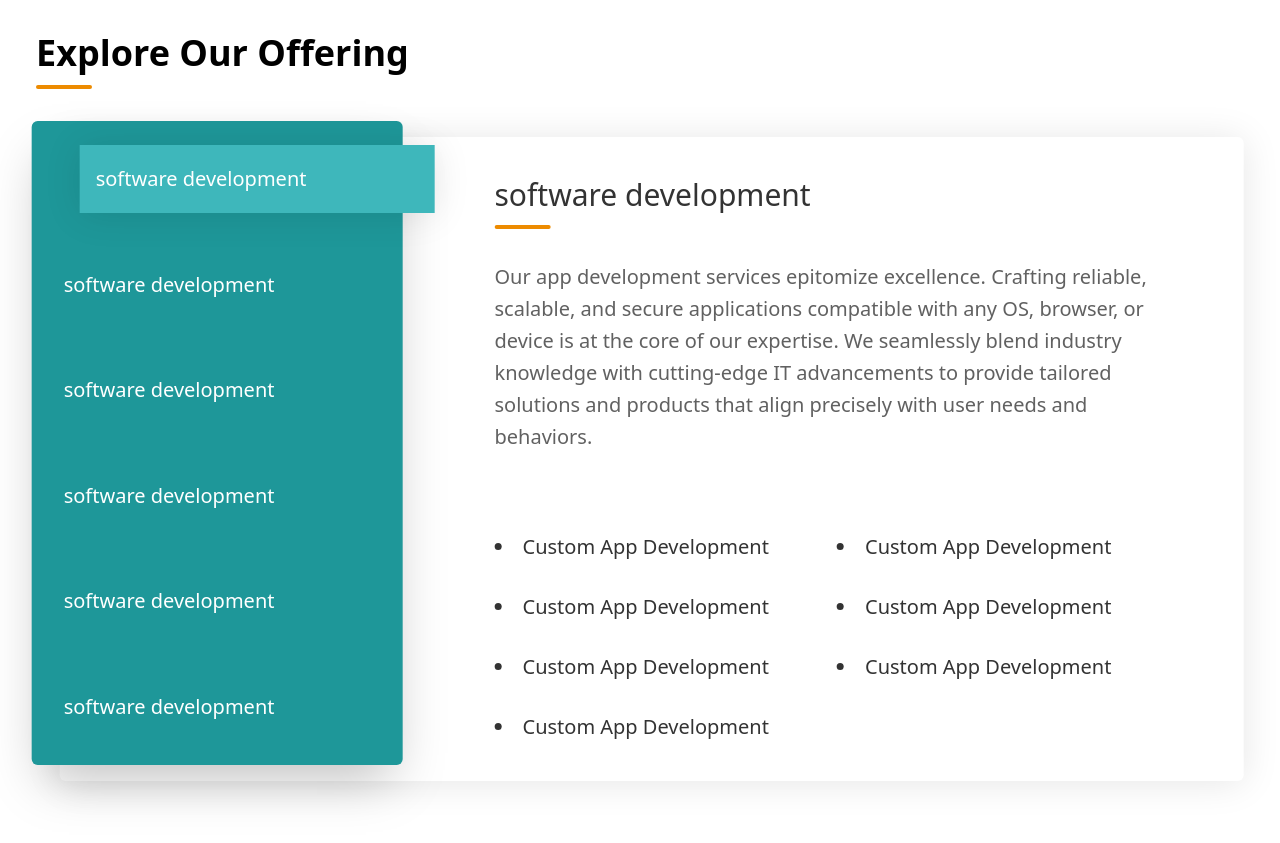
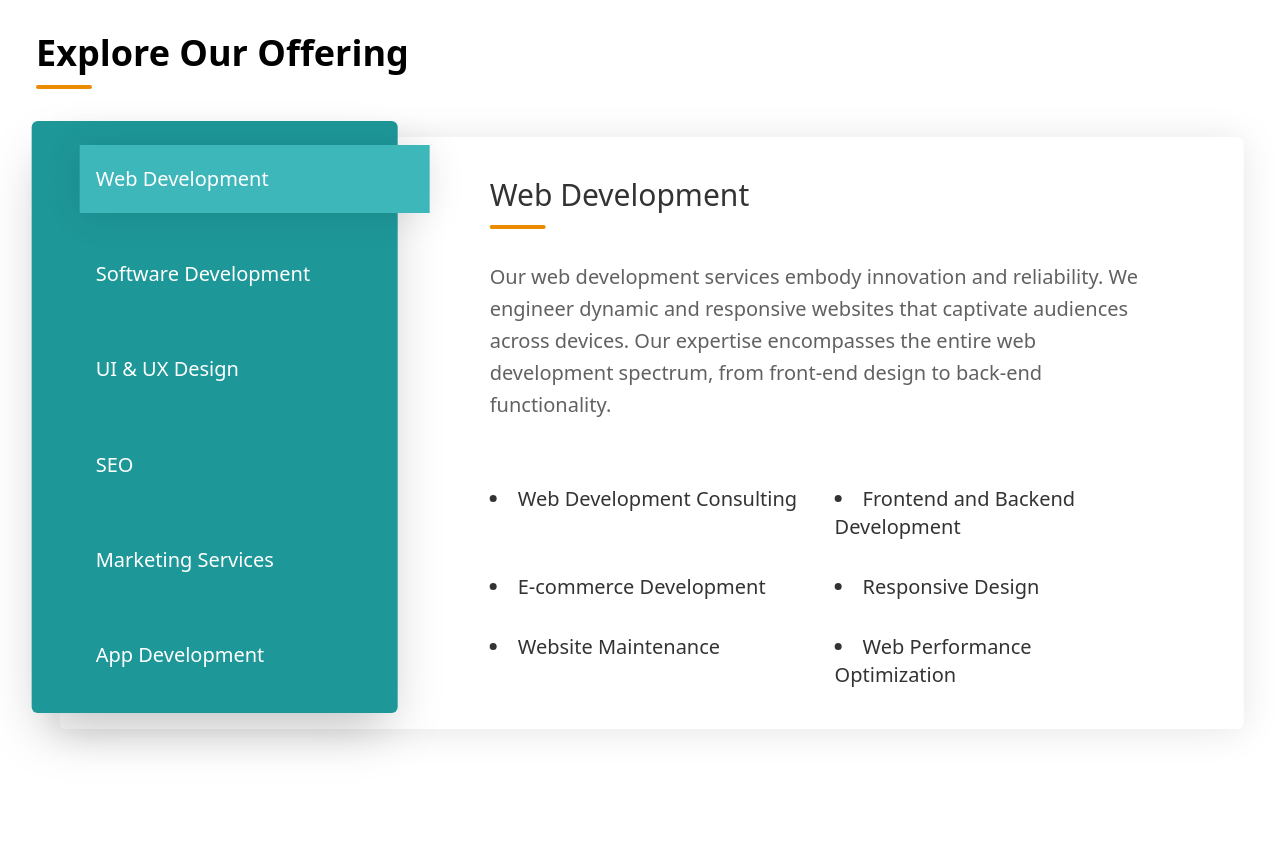
Before and after one commit to Malik-Haziq/CWN-Tech, a React (Vite) app: page / in a window 1280 px wide. Shown: the part 1120-1963 px from the top of the page. After the commit the page ends 1913 px from the top, so only its background shows below. Built offline with nearby package versions, Linux system fonts and the light colour scheme; a web font is replaced by a local one.

Commit message:
services section half completed

```diff
--- a/src/pages/home/Home.jsx
+++ b/src/pages/home/Home.jsx
@@ -7,88 +7,9 @@ import itrsoftware from "@images/featured/itrsoftware.webp";
 import realpage from "@images/featured/realpage.webp";
 import controlit from "@images/featured/controlit.webp";
 import speechagain from "@images/featured/speechagain.webp";
+import { useState } from "react";
 
 export function Home() {
-  const headingList = ['Web Development','Software Development','UI & UX Design','SEO (Search Engine Optimization)','Marketing Services','App Development',]
-  const services = [
-    {
-      heading: "Web Development",
-      desc: "Our web development services embody innovation and reliability. We engineer dynamic and responsive websites that captivate audiences across devices. Our expertise encompasses the entire web development spectrum, from front-end design to back-end functionality.",
-      list: [
-        "Web Development Consulting",
-        "Frontend and Backend Development",
-        "E-commerce Development",
-        "Responsive Design",
-        "Website Maintenance",
-        "Web Performance Optimization",
-      ],
-    },
-    {
-      heading: "Software Development",
-      desc: "A software development company with 34 years of business excellence, we can develop reliable, scalable and secure software solutions for any OS, browser and device. We bring together deep industry expertise and the latest IT advancements to deliver custom solutions and products that perfectly fit the needs and behavior of their users.",
-      list: [
-        "Software consulting",
-        "Custom software development",
-        "Software development outsourcing",
-        "Software product development",
-        "Cloud application development",
-        "Team augmentation",
-        "Legacy software modernization",
-      ],
-    },
-    {
-      heading: "UI & UX Design",
-      desc: "Our UI & UX design services redefine user experiences. We fuse creativity with functionality, delivering visually stunning and intuitively designed interfaces. Our approach combines user-centric design principles with the latest trends, ensuring optimal engagement and satisfaction.",
-      list: [
-        "UI/UX Consulting",
-        "Wireframing and Prototyping",
-        "User Research",
-        "Visual Design",
-        "Interaction Design",
-        "Usability Testing",
-        "Design System Development",
-      ],
-    },
-    {
-      heading: "SEO (Search Engine Optimization)",
-      desc: "Our commitment to excellence has driven our SEO services. We optimize digital landscapes, ensuring visibility and relevance across search engines. With a strategic approach, we elevate online presence and drive organic traffic, enabling businesses to thrive in the digital sphere.",
-      list: [
-        "SEO Consulting",
-        "On-page and Off-page SEO",
-        "Keyword Strategy",
-        "SEO Audits",
-        "Link Building",
-        "Local SEO",
-        "SEO Analytics and Reporting",
-      ],
-    },
-    {
-      heading: "Marketing Services",
-      desc: "Our marketing services are synonymous with success. We leverage comprehensive strategies, innovative campaigns, and data-driven insights to elevate brand presence. From traditional to digital channels, we craft compelling narratives that resonate with target audiences, fostering lasting connections.",
-      list: [
-        "Marketing Strategy",
-        "Digital Marketing",
-        "Content Marketing",
-        "Social Media Marketing",
-        "Email Marketing",
-        "Campaign Management",
-        "Analytics and Reporting",
-      ],
-    },
-    {
-      heading: "App Development",
-      desc: "Our app development services epitomize excellence. Crafting reliable, scalable, and secure applications compatible with any OS, browser, or device is at the core of our expertise. We seamlessly blend industry knowledge with cutting-edge IT advancements to provide tailored solutions and products that align precisely with user needs and behaviors.",
-      list: [
-        "App Development Consulting",
-        "Custom App Development",
-        "App Development Outsourcing",
-        "Product Development",
-        "Team Augmentation",
-        "Cloud Application Development",
-        "Legacy App Modernization",
-      ],
-    },
-  ];
 
   return (
     <main>
@@ -164,7 +85,7 @@ export function Home() {
 
       <section className="section mb-16">
         <h2 className="h2">Explore Our Offering</h2>
-        <div className="flex gap-16 pr-24 shadow-3xl relative translate-x-[2%] w-[98%] rounded-md">
+        {/* <div className="flex gap-16 pr-24 shadow-3xl relative translate-x-[2%] w-[98%] rounded-md">
           <aside className="bg-main-shade min-w-fit py-6 px-2 shadow-2xl text-white font-medium text-xl flex flex-col justify-between items-center rounded-md -translate-y-4 -translate-x-7">
             <div className="bg-main px-4 py-5 pr-32 translate-x-10 shadow-3xl cursor-pointer">
               <a>software development</a>
@@ -205,31 +126,123 @@ export function Home() {
               <li>Custom App Development</li>
             </ul>
           </div>
-        </div>
+        </div> */}
+        <ServicesSection/>
       </section>
     </main>
   );
 }
 
-function ServicesSection({ headingList, heading, desc, list }) {
+function ServicesSection() {
+  const [service, setService] = useState('Web Development')
+
+
+  const headingList = ['Web Development','Software Development','UI & UX Design','SEO','Marketing Services','App Development',]
+  const services = [
+    {
+      heading: "Web Development",
+      desc: "Our web development services embody innovation and reliability. We engineer dynamic and responsive websites that captivate audiences across devices. Our expertise encompasses the entire web development spectrum, from front-end design to back-end functionality.",
+      list: [
+        "Web Development Consulting",
+        "Frontend and Backend Development",
+        "E-commerce Development",
+        "Responsive Design",
+        "Website Maintenance",
+        "Web Performance Optimization",
+      ],
+    },
+    {
+      heading: "Software Development",
+      desc: "A software development company with 34 years of business excellence, we can develop reliable, scalable and secure software solutions for any OS, browser and device. We bring together deep industry expertise and the latest IT advancements to deliver custom solutions and products that perfectly fit the needs and behavior of their users.",
+      list: [
+        "Software consulting",
+        "Custom software development",
+        "Software development outsourcing",
+        "Software product development",
+        "Cloud application development",
+        "Team augmentation",
+        "Legacy software modernization",
+      ],
+    },
+    {
+      heading: "UI & UX Design",
+      desc: "Our UI & UX design services redefine user experiences. We fuse creativity with functionality, delivering visually stunning and intuitively designed interfaces. Our approach combines user-centric design principles with the latest trends, ensuring optimal engagement and satisfaction.",
+      list: [
+        "UI/UX Consulting",
+        "Wireframing and Prototyping",
+        "User Research",
+        "Visual Design",
+        "Interaction Design",
+        "Usability Testing",
+        "Design System Development",
+      ],
+    },
+    {
+      heading: "SEO",
+      desc: "Our commitment to excellence has driven our SEO services. We optimize digital landscapes, ensuring visibility and relevance across search engines. With a strategic approach, we elevate online presence and drive organic traffic, enabling businesses to thrive in the digital sphere.",
+      list: [
+        "SEO Consulting",
+        "On-page and Off-page SEO",
+        "Keyword Strategy",
+        "SEO Audits",
+        "Link Building",
+        "Local SEO",
+        "SEO Analytics and Reporting",
+      ],
+    },
+    {
+      heading: "Marketing Services",
+      desc: "Our marketing services are synonymous with success. We leverage comprehensive strategies, innovative campaigns, and data-driven insights to elevate brand presence. From traditional to digital channels, we craft compelling narratives that resonate with target audiences, fostering lasting connections.",
+      list: [
+        "Marketing Strategy",
+        "Digital Marketing",
+        "Content Marketing",
+        "Social Media Marketing",
+        "Email Marketing",
+        "Campaign Management",
+        "Analytics and Reporting",
+      ],
+    },
+    {
+      heading: "App Development",
+      desc: "Our app development services epitomize excellence. Crafting reliable, scalable, and secure applications compatible with any OS, browser, or device is at the core of our expertise. We seamlessly blend industry knowledge with cutting-edge IT advancements to provide tailored solutions and products that align precisely with user needs and behaviors.",
+      list: [
+        "App Development Consulting",
+        "Custom App Development",
+        "App Development Outsourcing",
+        "Product Development",
+        "Team Augmentation",
+        "Cloud Application Development",
+        "Legacy App Modernization",
+      ],
+    },
+  ];
+
+  const [current] = services.filter(el=>{
+    if(el.heading !== service) return
+    return el
+  })
+
   return (
       <div className="flex gap-16 pr-24 shadow-3xl relative translate-x-[2%] w-[98%] rounded-md">
-      <aside className="bg-main-shade min-w-fit py-6 px-2 shadow-2xl text-white font-medium text-xl flex flex-col justify-between items-center rounded-md -translate-y-4 -translate-x-7">
-        {headingList.map(el=>{
-          <div className="bg-main px-4 py-5 pr-32 translate-x-10 shadow-3xl cursor-pointer">
-          <a>{el}</a>
+        <aside className="bg-main-shade min-w-fit py-6 px-2 shadow-2xl text-white font-medium text-xl flex flex-col justify-between items-center gap-4 rounded-md -translate-y-4 -translate-x-7">
+          {headingList.map((el, i)=>{
+            return <div onClick={()=> setService(el)} className={service === el ? "bg-main px-4 py-5 pr-30 translate-x-10 shadow-3xl cursor-pointer w-[350px] duration-200" : " px-4 py-5 pr-30 w-[350px] translate-x-10 hover:underline cursor-pointer duration-200"} key={i}>
+            <a className="">{el}</a>
           </div>
           })}
         </aside>
-      <div className="my-10">
-        <h3 className="h3 mb-12 text-sub-heading">{heading}</h3>
-        <p className="text-sub-para text-xl leading-8 mb-20">{desc}</p>
+        {service === current.heading &&
+        <div className="my-10 ">
+          <h3 className="h3 mb-12 text-sub-heading">{current.heading}</h3>
+          <p className="text-sub-para text-xl leading-8 mb-16">{current.desc}</p>
           <ul className="grid grid-cols-2 text-xl gap-8 list-disc list-inside text-sub-heading">
-          {list.map((li) => {
-            <li>{li}</li>;
+            {current.list.map((li, i) => {
+              return <li key={i}>{li}</li>;
             })}
           </ul>
         </div>
+        }
       </div>
   );
 }
```
Lines whose indentation alone changed are shown as unchanged.
